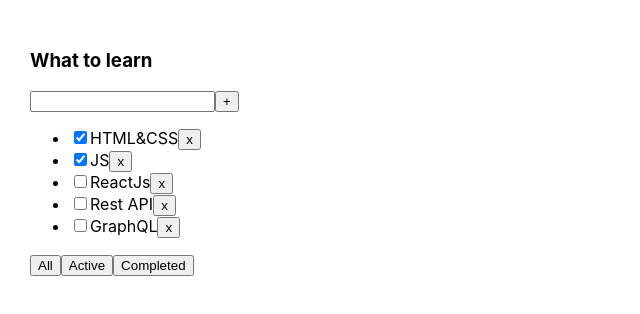
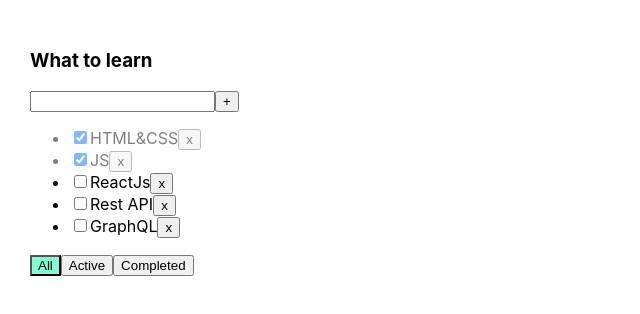
Before and after one commit to srgbar/todolist-2022, a React (Create React App) app: page / in a window 1280 px wide. Shown: the top 314 px of the page, without its empty margins (0-640 px from the left). Built offline with nearby package versions, Linux system fonts and the light colour scheme.

Commit message:
lesson 4 (changeStatus, error, css change)

```diff
--- a/src/App.css
+++ b/src/App.css
@@ -1,8 +1,24 @@
 .App {
-  padding: 30px;
-  display: flex;
+    padding: 30px;
+    display: flex;
 }
 
 .App > div {
-  margin-right: 50px;
+    margin-right: 50px;
 }
+
+.error {
+    border: red 1px solid;
+}
+
+.error-message {
+    color: red;
+}
+
+.active-filter {
+    background-color: aquamarine;
+}
+
+.is-done {
+    opacity: 0.5;
+}
--- a/src/App.tsx
+++ b/src/App.tsx
@@ -41,6 +41,14 @@
         setTasks(newTasks)
     }
 
+    function changeStatus(id: string, isDone: boolean) {
+        let task = tasks.find(t => t.id === id);
+        if (task) {
+            task.isDone = isDone;
+            setTasks([...tasks]);
+        }
+    }
+
     return (
         <div className="App">
             <Todolist title={"What to learn"}
@@ -48,6 +56,8 @@
                       removeTask={removeTask}
                       changeFilter={changeFilter}
                       addTask={addTask}
+                      changeTaskStatus={changeStatus}
+                      filter={filter}
             />
         </div>
     );
--- a/src/Todolist.tsx
+++ b/src/Todolist.tsx
@@ -13,21 +13,30 @@
     removeTask: (taskId: string) => void
     changeFilter: (value: FilterValuesType) => void
     addTask: (title: string) => void
+    changeTaskStatus: (id: string, isDone: boolean) => void
+    filter: string
 }
 
 export const Todolist = (props: PropsType) => {
 
     let [title, setTitle] = useState("")
 
+    let [error, setError] = useState<string | null>(null)
+
     const addTask = () => {
-        props.addTask(title)
-        setTitle("")
+        if (title.trim() !== "") {
+            props.addTask(title)
+            setTitle("")
+        } else {
+            setError("Title is required")
+        }
     }
 
     const onChangeHandler = (e: ChangeEvent<HTMLInputElement>) => {
         setTitle(e.currentTarget.value)
     }
     const onKeyPressHandler = (e: KeyboardEvent<HTMLInputElement>) => {
+        setError(null)
         if (e.charCode === 13) {
             addTask()
         }
@@ -43,8 +52,10 @@
             <input value={title}
                    onChange={onChangeHandler}
                    onKeyPress={onKeyPressHandler}
+                   className={error ? "error" : ""}
             />
             <button onClick={addTask}>+</button>
+            {error && <div className="error-message">{error}</div>}
         </div>
         <ul>
             {
@@ -54,8 +65,13 @@
                         props.removeTask(t.id)
                     }
 
-                    return <li key={t.id}>
-                        <input type="checkbox" checked={t.isDone}/>
+                    const onChangeHandler = (e: ChangeEvent<HTMLInputElement>) => {
+                        let newIsDoneValue = e.currentTarget.checked;
+                        props.changeTaskStatus(t.id, newIsDoneValue)
+                    }
+
+                    return <li key={t.id} className={t.isDone ? "is-done" : ""}>
+                        <input type="checkbox" onChange={onChangeHandler} checked={t.isDone}/>
                         <span>{t.title}</span>
                         <button onClick={onClickHandler}>x
                         </button>
@@ -64,9 +80,12 @@
             }
         </ul>
         <div>
-            <button onClick={onAllClickHandler}>All</button>
-            <button onClick={onActiveClickHandler}>Active</button>
-            <button onClick={onCompletedClickHandler}>Completed</button>
+            <button className={props.filter === "all" ? "active-filter" : ""} onClick={onAllClickHandler}>All</button>
+            <button className={props.filter === "active" ? "active-filter" : ""} onClick={onActiveClickHandler}>Active
+            </button>
+            <button className={props.filter === "completed" ? "active-filter" : ""}
+                    onClick={onCompletedClickHandler}>Completed
+            </button>
         </div>
     </div>
 };
```
